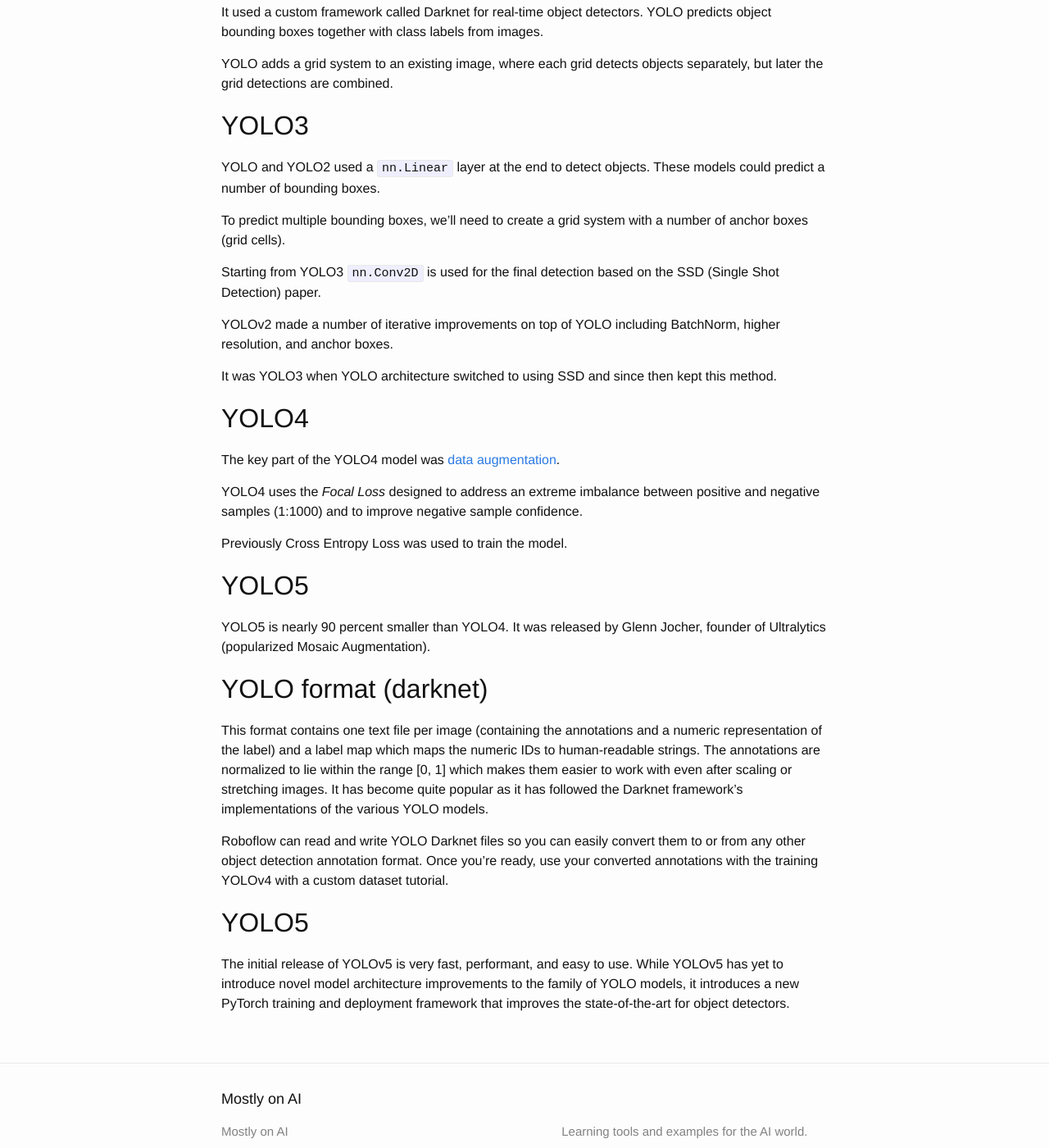
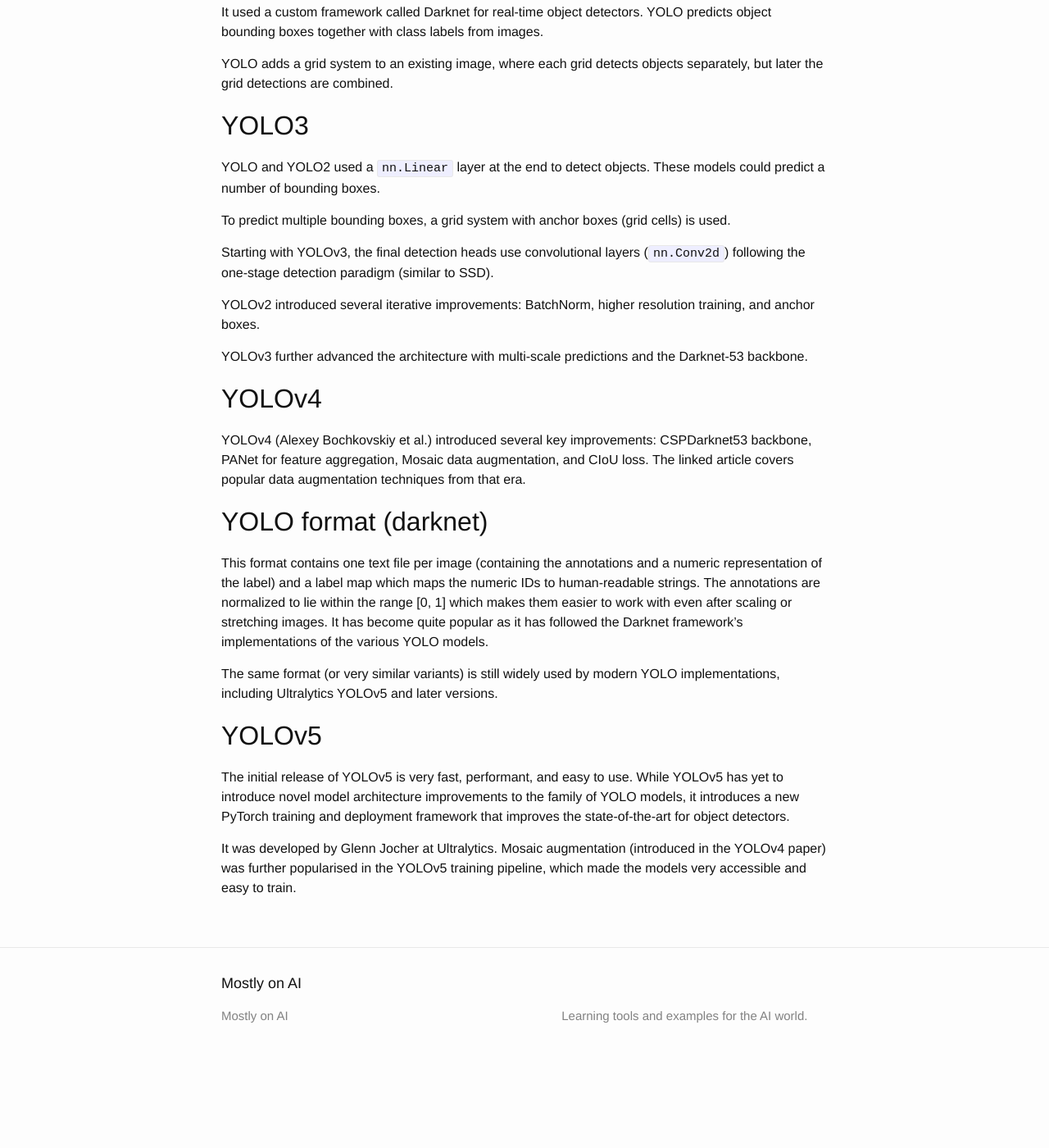
Before and after one commit to dejanbatanjac/dejanbatanjac.github.io, a Jekyll site: the page built from _posts/2022-01-02-Yolo5.md, in a window 1280 px wide and 1400 px high, scrolled down 386 px. Shown: the whole window at 82% size. Built offline with Jekyll 4.4.1, drawn with Linux system fonts in a browser that asks for light colours; after the commit the page ends 1697 px from its top, so only the background shows below that; some of the changed text lies outside the part shown.

Commit message:
fix: spelling, factual accuracy, hygiene + critical fixes in YOLO5 (top traffic post #1)
- Removed Roboflow promotional copy-paste (was recommending YOLOv4 tutorial)
- Fixed incorrect 'Focal Loss key for YOLOv4' claim (factual error)
- Removed duplicate ## YOLO5 heading + stub sentence
- Grammar/capitalization and flow fixes in intro + YOLO3 section (more accurate history without big expansion)
- Updated YOLOv4/YOLOv5 sections with correct contributions and attribution (Glenn Jocher/Ultralytics, Mosaic note)
- Added detailed entries + serious_issues to izveštaj.json
- Regenerated izveštaj.pdf (green listing section will include these criticals)

Refs: top 5 traffic prioritization

```diff
--- a/_posts/2022-01-02-Yolo5.md
+++ b/_posts/2022-01-02-Yolo5.md
@@ -17,40 +17,28 @@
 
 YOLO and YOLO2 used a `nn.Linear` layer at the end to detect objects. These models could predict a number of bounding boxes.
 
-To predict multiple bounding boxes, we'll need to
-create a grid system with a number of anchor boxes (grid cells).
+To predict multiple bounding boxes, a grid system with anchor boxes (grid cells) is used.
 
 
-Starting from YOLO3 `nn.Conv2D` is used for the final detection based on the SSD (Single Shot Detection) paper.
+Starting with YOLOv3, the final detection heads use convolutional layers (`nn.Conv2d`) following the one-stage detection paradigm (similar to SSD).
 
+YOLOv2 introduced several iterative improvements: BatchNorm, higher resolution training, and anchor boxes.
 
-YOLOv2 made a number of iterative improvements on top of YOLO including BatchNorm, higher resolution, and anchor boxes.
+YOLOv3 further advanced the architecture with multi-scale predictions and the Darknet-53 backbone.
 
+## YOLOv4
 
-
-It was YOLO3 when YOLO architecture switched to using SSD and since then kept this method.
-
-## YOLO4
-
-The key part of the YOLO4 model was [data augmentation](https://blog.roboflow.com/yolov4-data-augmentation/){:rel="nofollow"}.
-
-YOLO4 uses the *Focal Loss* designed to address an extreme imbalance between positive and negative samples (1:1000) and to improve negative sample confidence.
-
-Previously Cross Entropy Loss was used to train the model.
-
-## YOLO5
-
-YOLO5 is nearly 90 percent smaller than YOLO4. It was released by Glenn Jocher, founder of Ultralytics (popularized Mosaic Augmentation).
+YOLOv4 (Alexey Bochkovskiy et al.) introduced several key improvements: CSPDarknet53 backbone, PANet for feature aggregation, Mosaic data augmentation, and CIoU loss. The linked article covers popular data augmentation techniques from that era.
 
 ## YOLO format (darknet)
 
 This format contains one text file per image (containing the annotations and a numeric representation of the label) and a label map which maps the numeric IDs to human-readable strings. The annotations are normalized to lie within the range [0, 1] which makes them easier to work with even after scaling or stretching images. It has become quite popular as it has followed the Darknet framework's implementations of the various YOLO models.
 
-Roboflow can read and write YOLO Darknet files so you can easily convert them to or from any other object detection annotation format. Once you're ready, use your converted annotations with the training YOLOv4 with a custom dataset tutorial.
+The same format (or very similar variants) is still widely used by modern YOLO implementations, including Ultralytics YOLOv5 and later versions.
 
 
-## YOLO5
-
-
+## YOLOv5
 
 The initial release of YOLOv5 is very fast, performant, and easy to use. While YOLOv5 has yet to introduce novel model architecture improvements to the family of YOLO models, it introduces a new PyTorch training and deployment framework that improves the state-of-the-art for object detectors.
+
+It was developed by Glenn Jocher at Ultralytics. Mosaic augmentation (introduced in the YOLOv4 paper) was further popularised in the YOLOv5 training pipeline, which made the models very accessible and easy to train.
```
Also changed, not shown: other parts of _posts/2022-01-02-Yolo5.md (+1 -1 lines), izveštaj.json (+12 -2 lines), 1 other file.
